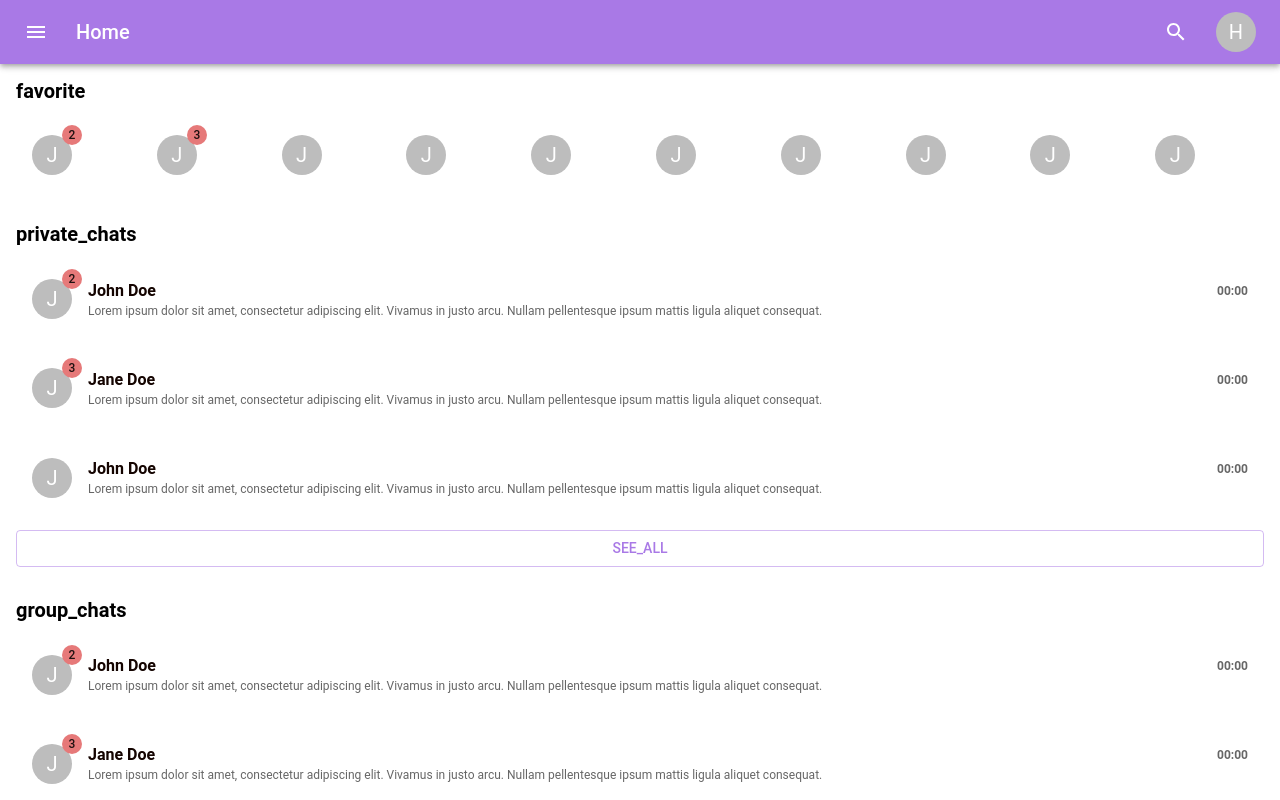
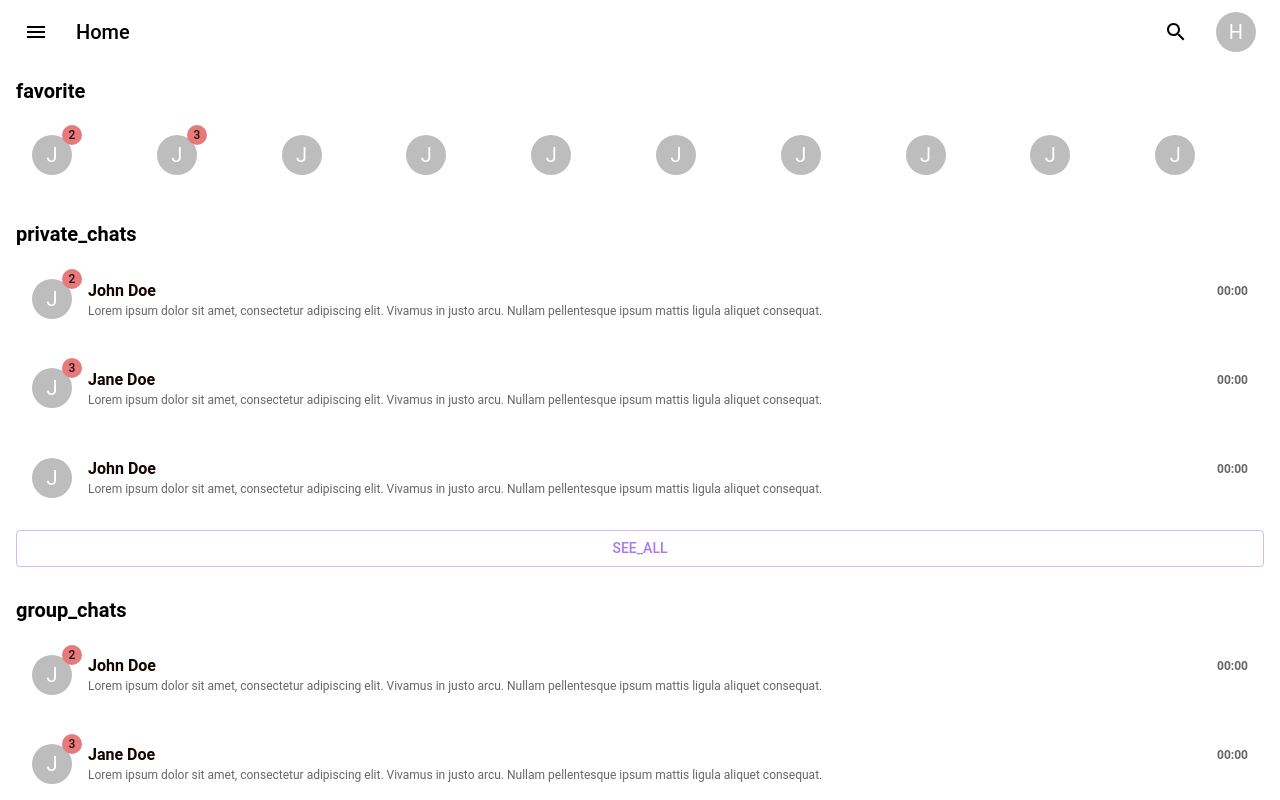
Before and after one commit to rafaeldellaquila/lotchats, a React (Vite) app: page / in a window 1280 px wide. Shown: the top 800 px of the page. Built offline with nearby package versions, Linux system fonts and the light colour scheme.

Commit message:
:lipstick: adjustments on header

```diff
--- a/src/components/Navbar/index.tsx
+++ b/src/components/Navbar/index.tsx
@@ -23,7 +23,7 @@ const NavBar: React.FC = () => {
 
   return (
     <Box sx={{ flexGrow: 1 }}>
-      <AppBar position='static'>
+      <AppBar position='static' color='transparent' elevation={0}>
         <Toolbar>
           <IconButton
             size='large'
```
